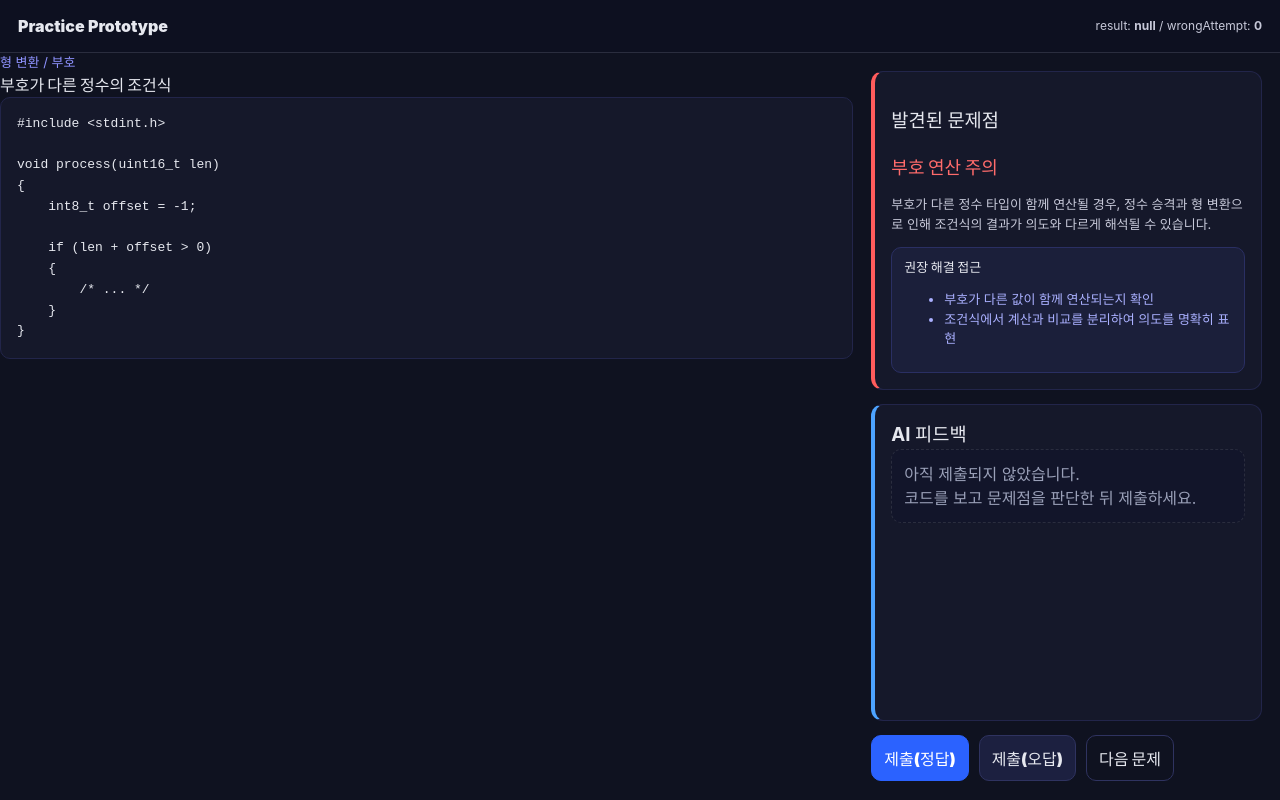
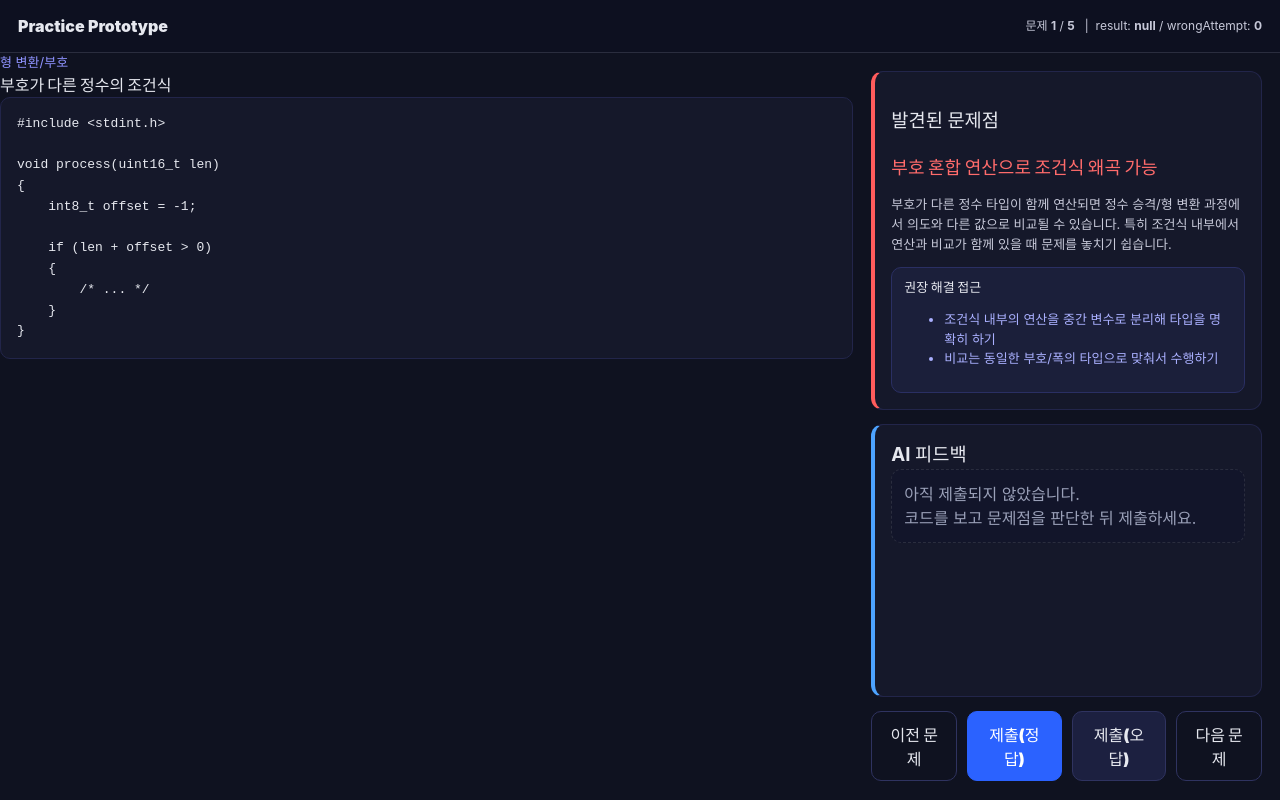
Before and after one commit to sw801733/CodeTune, a React app in the folder frontend/: page / in a window 1280 px wide. Built offline with nearby package versions, Linux system fonts and the light colour scheme; the HTML template or start-up script is replaced by a standard one.

Commit message:
feat : 초기 문제 세트 추가 및 문제 이동 구현 - #1

```diff
--- a/frontend/src/App.tsx
+++ b/frontend/src/App.tsx
@@ -1,11 +1,9 @@
-import { use, useState } from "react";
+import { useState } from "react";
 import { CodePanel } from "./components/CodePanel";
 import { ProblemDefinitionCard } from "./components/ProblemDefinitionCard";
 import { AIFeedbackCard } from "./components/AIFeedbackCard";
-import { useMemo } from "react";
 
 import { problems } from "./data/problems";
-import type { Problem } from "./types/problem";
 
 type Result = "correct" | "wrong" | null;
 type AttemptWrong = 0 | 1 | 2;
@@ -16,7 +14,10 @@ export default function App() {
   const [attemptWrong, setAttemptWrong] = useState<AttemptWrong>(0);
 
   const [currentIndex, setCurrentIndex] = useState(0);
-  const currentProblem: Problem = problems[currentIndex];
+
+  const hasProblems = problems.length > 0;
+  const safeIndex = hasProblems ? currentIndex % problems.length : 0;
+  const currentProblem = hasProblems ? problems[safeIndex] : null;
 
   /**
    * 제출 로직
@@ -34,28 +35,49 @@ export default function App() {
     setAttemptWrong((prev) => (prev < 2 ? ((prev + 1) as AttemptWrong) : 2));
   };
 
-  const nextProblem = () => {
+  const resetForMove = () => {
     setResult(null);
     setAttemptWrong(0);
   };
 
-  const badge = useMemo(() => {
-    if (result === "correct") return { text: "정답", kind: "ok" as const };
-    if (result === "wrong")
-      return { text: attemptWrong >= 2 ? "오답 (2차)" : "오답", kind: "ng" as const };
-    return null;
-  }, [result, attemptWrong]);
+  const prevProblem = () => {
+    if (!hasProblems) return;
+
+    setCurrentIndex((prev) => (prev <= 0 ? 0 : prev - 1));
+    resetForMove();
+  }
+
+  const nextProblem = () => {
+    if (!hasProblems) return;
+
+    setCurrentIndex((prev) => {
+      const last = problems.length - 1;
+      return prev >= last ? prev : prev + 1;
+    });
+    resetForMove();
+  };
 
   return (
     <div className="page">
       <header className="topbar">
         <div className="brand">Practice Prototype</div>
         <div className="mini">
+          {hasProblems && (
+            <>
+              문제 <b>{safeIndex + 1}</b> / <b>{problems.length}</b> &nbsp; | &nbsp;
+            </>
+          )}
           result: <b>{String(result)}</b> / wrongAttempt: <b>{attemptWrong}</b>
         </div>
       </header>
 
       <main className="grid">
+        {!currentProblem ? (
+          <div style={{ padding: "18px" }}>
+            문제가 없습니다. <code>src/data/problems.ts</code>에 문제를 추가하세요.
+          </div>
+        ) : (
+          <>
             <CodePanel
               topicLabel={currentProblem.topic}
               title={currentProblem.title}
@@ -77,17 +99,41 @@ export default function App() {
               />
 
               <div className="actions">
-            <button className="btn primary" onClick={() => submit("correct")}>
+                <button
+                  className="btn ghost"
+                  disabled={!currentProblem || safeIndex <= 0}
+                  onClick={prevProblem}
+                >
+                  이전 문제
+                </button>
+
+                <button
+                  className="btn primary"
+                  disabled={!currentProblem}
+                  onClick={() => submit("correct")}
+                >
                   제출(정답)
                 </button>
-            <button className="btn" onClick={() => submit("wrong")}>
+
+                <button
+                  className="btn"
+                  disabled={!currentProblem}
+                  onClick={() => submit("wrong")}
+                >
                   제출(오답)
                 </button>
-            <button className="btn ghost" onClick={nextProblem}>
+
+                <button
+                  className="btn ghost"
+                  disabled={!currentProblem || safeIndex >= problems.length - 1}
+                  onClick={nextProblem}
+                >
                   다음 문제
                 </button>
               </div>
             </section>
+          </>
+        )}
       </main>
 
       <style>{css}</style>
--- a/frontend/src/data/problems.ts
+++ b/frontend/src/data/problems.ts
@@ -4,7 +4,7 @@ import type { Problem } from "../types/problem";
 export const problems: Problem[] = [
   {
     id: "int-sign-001",
-    topic: "형 변환 / 부호",
+    topic: "형 변환/부호",
     title: "부호가 다른 정수의 조건식",
     code: `#include <stdint.h>
 
@@ -18,45 +18,177 @@ void process(uint16_t len)
     }
 }`,
     issue: {
-      title: "부호 연산 주의",
+      title: "부호 혼합 연산으로 조건식 왜곡 가능",
       description:
-        "부호가 다른 정수 타입이 함께 연산될 경우, 정수 승격과 형 변환으로 인해 조건식의 결과가 의도와 다르게 해석될 수 있습니다.",
+        "부호가 다른 정수 타입이 함께 연산되면 정수 승격/형 변환 과정에서 의도와 다른 값으로 비교될 수 있습니다. 특히 조건식 내부에서 연산과 비교가 함께 있을 때 문제를 놓치기 쉽습니다.",
       recommendedApproach: [
-        "부호가 다른 값이 함께 연산되는지 확인",
-        "조건식에서 계산과 비교를 분리하여 의도를 명확히 표현",
+        "조건식 내부의 연산을 중간 변수로 분리해 타입을 명확히 하기",
+        "비교는 동일한 부호/폭의 타입으로 맞춰서 수행하기",
       ],
     },
     hint1:
-      "조건식 내부에서 덧셈이 수행될 때 각 피연산자의 타입과 부호를 확인해보세요.",
-    refactorExample: `int32_t sum = (int32_t)len + (int32_t)offset;
-if (sum > 0)
+      "len과 offset이 같은 부호/폭이 아니면, 연산 결과가 어떤 타입으로 계산되는지부터 확인하세요.",
+    refactorExample: `#include <stdint.h>
+
+void process(uint16_t len)
 {
-    /* ... */
+    int8_t offset = -1;
+
+    int32_t sum = (int32_t)len + (int32_t)offset;
+    if (sum > 0)
+    {
+        /* ... */
+    }
 }`,
   },
 
   {
     id: "int-promo-001",
-    topic: "정수 승격",
-    title: "작은 정수 타입의 산술 연산",
+    topic: "정수 승격/범위",
+    title: "작은 정수 타입 덧셈의 범위 초과",
     code: `#include <stdint.h>
 
-uint8_t calc(uint8_t a, uint8_t b)
+uint8_t add_u8(uint8_t a, uint8_t b)
 {
-    return a + b;
+    return (uint8_t)(a + b);
 }`,
     issue: {
-      title: "정수 승격으로 인한 범위 초과 가능성",
+      title: "연산 결과가 원래 타입 범위를 초과할 수 있음",
       description:
-        "작은 정수 타입은 산술 연산 시 더 큰 정수 타입으로 승격되어 계산되며, 결과가 원래 타입의 표현 범위를 초과할 수 있습니다.",
+        "작은 정수 타입은 산술 연산 시 더 큰 정수 타입으로 승격되어 계산됩니다. 결과가 0~255 범위를 초과할 수 있는데, 단순 캐스팅으로 잘라내면 의도하지 않은 값이 될 수 있습니다.",
       recommendedApproach: [
-        "연산 결과의 최대 범위를 고려",
-        "필요 시 중간 계산용 타입을 명확히 지정",
+        "중간 계산은 충분히 큰 타입으로 수행하고 결과 범위를 검토하기",
+        "필요하다면 포화(saturate) 또는 범위 체크 후 반환하기",
       ],
     },
     hint1:
-      "덧셈 연산은 uint8_t 범위에서 수행되지 않을 수 있습니다.",
-    refactorExample: `uint16_t tmp = (uint16_t)a + (uint16_t)b;
-return (uint8_t)tmp;`,
+      "a=200, b=100 같은 케이스를 넣으면 어떤 값이 나올지 먼저 계산해보세요.",
+    refactorExample: `#include <stdint.h>
+#include <stdbool.h>
+
+bool add_u8_checked(uint8_t a, uint8_t b, uint8_t* out)
+{
+    uint16_t tmp = (uint16_t)a + (uint16_t)b;
+    if (tmp > 255u) {
+        return false;
+    }
+    *out = (uint8_t)tmp;
+    return true;
+}`,
+  },
+
+  {
+    id: "shift-001",
+    topic: "시프트/비트",
+    title: "시프트 폭이 타입 폭 이상일 수 있음",
+    code: `#include <stdint.h>
+
+uint32_t bit_mask(uint8_t pos)
+{
+    return (1u << pos);
+}`,
+    issue: {
+      title: "시프트 연산의 유효 범위 미확인",
+      description:
+        "시프트 연산은 시프트 폭이 대상 타입의 비트 폭 이상이 되면 결과가 비정상적이거나 플랫폼 의존 동작이 될 수 있습니다. 입력(pos)이 외부에서 온다면 특히 위험합니다.",
+      recommendedApproach: [
+        "시프트 폭(pos)의 허용 범위를 명확히 제한하기",
+        "필요 시 상수 폭(예: 32)과 비교해 방어 조건을 추가하기",
+      ],
+    },
+    hint1:
+      "pos가 32 이상이면 어떻게 될까요? 입력 범위를 강제할 방법을 생각해보세요.",
+    refactorExample: `#include <stdint.h>
+
+uint32_t bit_mask(uint8_t pos)
+{
+    if (pos >= 32u) {
+        return 0u;
+    }
+    return (1u << pos);
+}`,
+  },
+
+  {
+    id: "ptr-bound-001",
+    topic: "포인터/경계",
+    title: "배열 길이보다 큰 인덱스 접근 가능",
+    code: `#include <stdint.h>
+
+uint8_t read_at(const uint8_t* buf, uint16_t len, uint16_t idx)
+{
+    return buf[idx];
+}`,
+    issue: {
+      title: "경계 체크 없는 배열 접근",
+      description:
+        "idx가 len 범위를 벗어나면 범위를 벗어난 메모리를 읽게 됩니다. 입력이 외부에서 오거나 상위 로직에서 보장되지 않는다면 결함으로 이어질 수 있습니다.",
+      recommendedApproach: [
+        "인덱스 접근 전 len/idx 범위를 확인하기",
+        "실패 시 기본값 반환 또는 상태 코드를 통해 호출자에게 알리기",
+      ],
+    },
+    hint1:
+      "idx가 len과 같거나 더 크면 어떤 문제가 생길까요? 실패를 표현할 방법도 같이 고민해보세요.",
+    refactorExample: `#include <stdint.h>
+#include <stdbool.h>
+
+bool read_at_checked(const uint8_t* buf, uint16_t len, uint16_t idx, uint8_t* out)
+{
+    if ((buf == 0) || (out == 0)) {
+        return false;
+    }
+    if (idx >= len) {
+        return false;
+    }
+    *out = buf[idx];
+    return true;
+}`,
+  },
+
+  {
+    id: "defensive-001",
+    topic: "널/방어 코드",
+    title: "NULL 포인터 입력 처리 누락",
+    code: `#include <stdint.h>
+
+uint32_t sum_u16(const uint16_t* a, uint16_t n)
+{
+    uint32_t sum = 0u;
+    for (uint16_t i = 0u; i < n; ++i)
+    {
+        sum += a[i];
+    }
+    return sum;
+}`,
+    issue: {
+      title: "포인터 입력의 유효성 미검증",
+      description:
+        "포인터 인자가 NULL일 수 있는 환경이라면, 역참조 시 즉시 오류가 발생합니다. 또한 n이 비정상적으로 큰 경우 성능/시간 측면에서도 문제가 될 수 있습니다.",
+      recommendedApproach: [
+        "포인터/길이 입력의 최소 유효성(널/0)부터 확인하기",
+        "호출자가 기대하는 실패 처리 방식(0 반환/상태코드)을 명확히 하기",
+      ],
+    },
+    hint1:
+      "a가 NULL이고 n이 0이 아닐 때 어떻게 될까요? 함수가 실패를 표현하는 형태도 고려해보세요.",
+    refactorExample: `#include <stdint.h>
+#include <stdbool.h>
+
+bool sum_u16_checked(const uint16_t* a, uint16_t n, uint32_t* out)
+{
+    if ((a == 0) || (out == 0)) {
+        return false;
+    }
+
+    uint32_t sum = 0u;
+    for (uint16_t i = 0u; i < n; ++i)
+    {
+        sum += (uint32_t)a[i];
+    }
+
+    *out = sum;
+    return true;
+}`,
   },
 ];
```
Lines whose indentation alone changed are shown as unchanged.
